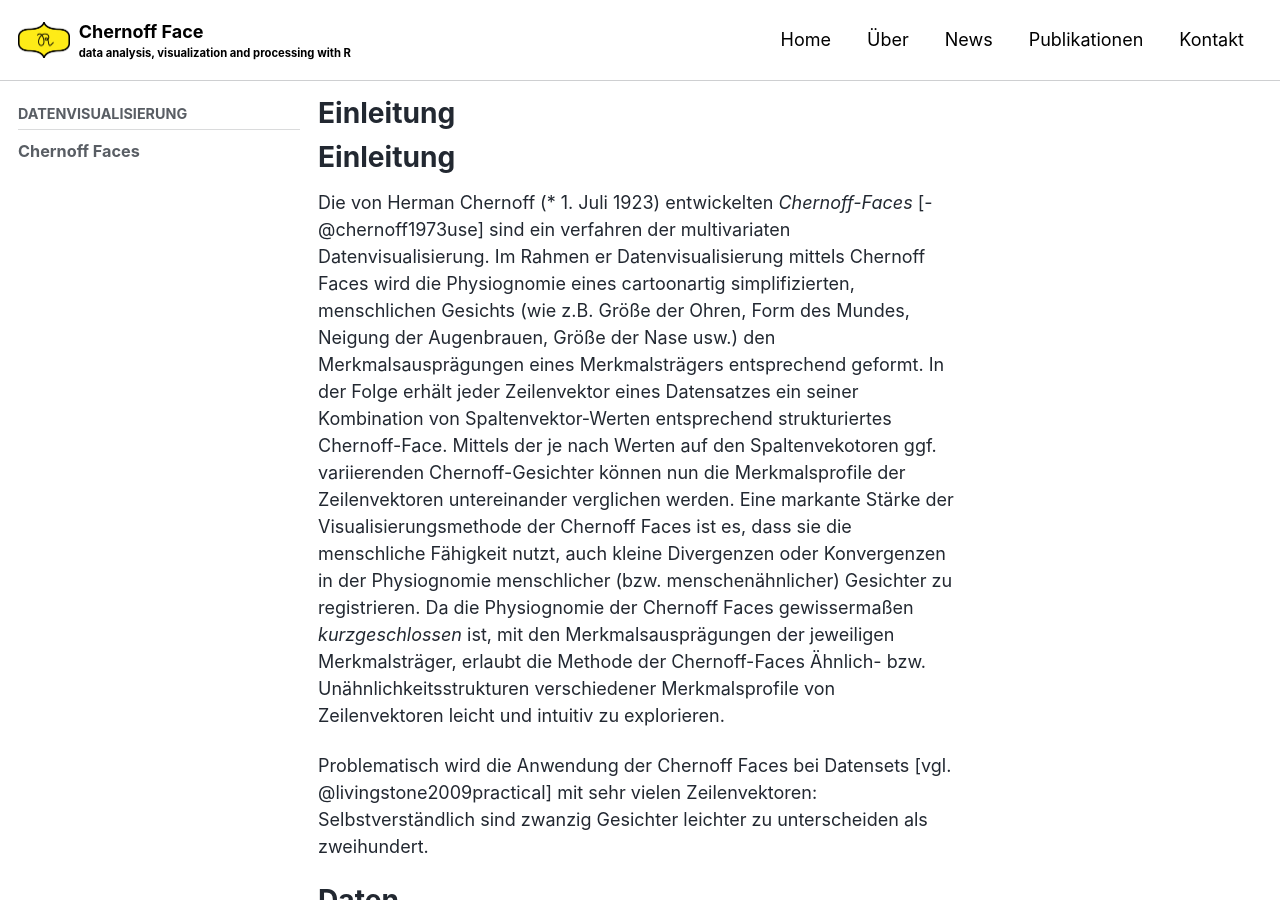
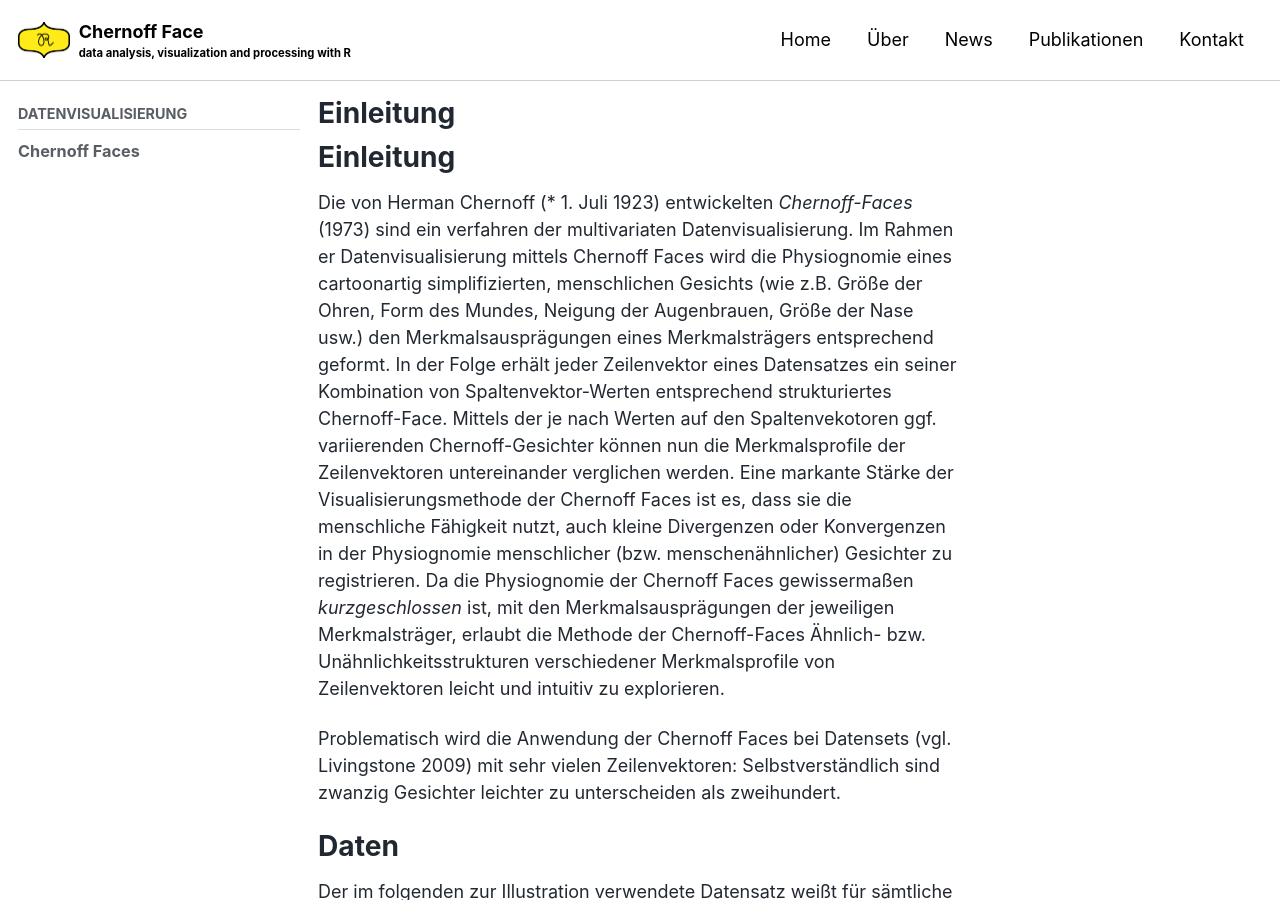
Before and after one commit to MalteHueckstaedt/Chernoff_Face, a Jekyll site: the page built from _pages/Chernoff.md, in a window 1280 px wide and 900 px high. Built offline with Jekyll 4.4.1, drawn with Linux system fonts in a browser that asks for light colours; cached includes are drawn as plain includes; nearby versions of some CDN libraries; our own code applies the rules of GitHub Pages for plain Markdown files; some of the changed text lies outside the part shown.

Commit message:
change to standard md

````diff
--- a/_pages/Chernoff.md
+++ b/_pages/Chernoff.md
@@ -2,30 +2,28 @@
 ==========
 
 Die von Herman Chernoff (\* 1. Juli 1923) entwickelten *Chernoff-Faces*
-[-@chernoff1973use] sind ein verfahren der multivariaten
-Datenvisualisierung. Im Rahmen er Datenvisualisierung mittels Chernoff
-Faces wird die Physiognomie eines cartoonartig simplifizierten,
-menschlichen Gesichts (wie z.B. Größe der Ohren, Form des Mundes,
-Neigung der Augenbrauen, Größe der Nase usw.) den Merkmalsausprägungen
-eines Merkmalsträgers entsprechend geformt. In der Folge erhält jeder
-Zeilenvektor eines Datensatzes ein seiner Kombination von
-Spaltenvektor-Werten entsprechend strukturiertes Chernoff-Face. Mittels
-der je nach Werten auf den Spaltenvekotoren ggf. variierenden
-Chernoff-Gesichter können nun die Merkmalsprofile der Zeilenvektoren
-untereinander verglichen werden. Eine markante Stärke der
-Visualisierungsmethode der Chernoff Faces ist es, dass sie die
-menschliche Fähigkeit nutzt, auch kleine Divergenzen oder Konvergenzen
-in der Physiognomie menschlicher (bzw. menschenähnlicher) Gesichter zu
-registrieren. Da die Physiognomie der Chernoff Faces gewissermaßen
-*kurzgeschlossen* ist, mit den Merkmalsausprägungen der jeweiligen
-Merkmalsträger, erlaubt die Methode der Chernoff-Faces Ähnlich- bzw.
-Unähnlichkeitsstrukturen verschiedener Merkmalsprofile von
+(1973) sind ein verfahren der multivariaten Datenvisualisierung. Im
+Rahmen er Datenvisualisierung mittels Chernoff Faces wird die
+Physiognomie eines cartoonartig simplifizierten, menschlichen Gesichts
+(wie z.B. Größe der Ohren, Form des Mundes, Neigung der Augenbrauen,
+Größe der Nase usw.) den Merkmalsausprägungen eines Merkmalsträgers
+entsprechend geformt. In der Folge erhält jeder Zeilenvektor eines
+Datensatzes ein seiner Kombination von Spaltenvektor-Werten entsprechend
+strukturiertes Chernoff-Face. Mittels der je nach Werten auf den
+Spaltenvekotoren ggf. variierenden Chernoff-Gesichter können nun die
+Merkmalsprofile der Zeilenvektoren untereinander verglichen werden. Eine
+markante Stärke der Visualisierungsmethode der Chernoff Faces ist es,
+dass sie die menschliche Fähigkeit nutzt, auch kleine Divergenzen oder
+Konvergenzen in der Physiognomie menschlicher (bzw. menschenähnlicher)
+Gesichter zu registrieren. Da die Physiognomie der Chernoff Faces
+gewissermaßen *kurzgeschlossen* ist, mit den Merkmalsausprägungen der
+jeweiligen Merkmalsträger, erlaubt die Methode der Chernoff-Faces
+Ähnlich- bzw. Unähnlichkeitsstrukturen verschiedener Merkmalsprofile von
 Zeilenvektoren leicht und intuitiv zu explorieren.
 
-Problematisch wird die Anwendung der Chernoff Faces bei Datensets [vgl.
-@livingstone2009practical] mit sehr vielen Zeilenvektoren:
-Selbstverständlich sind zwanzig Gesichter leichter zu unterscheiden als
-zweihundert.
+Problematisch wird die Anwendung der Chernoff Faces bei Datensets (vgl.
+Livingstone 2009) mit sehr vielen Zeilenvektoren: Selbstverständlich
+sind zwanzig Gesichter leichter zu unterscheiden als zweihundert.
 
 Daten
 =====
@@ -58,15 +56,13 @@
 =================
 
 In einem ersten Schritt wird für die Datenaufbereitung mittels der
-*tidyverse*-Pakete [@tidyverse2017] der oben beschriebene Datensatz in
-die Arbeitsumgebung geladen. Dies erfolgt hier mit der Funktion
-`read_excel()` des Paketes *readxl* [@readxl2019].
+*tidyverse*-Pakete (Wickham 2017) der oben beschriebene Datensatz in die
+Arbeitsumgebung geladen. Dies erfolgt hier mit der Funktion
+`read_excel()` des Paketes *readxl* (Wickham and Bryan 2019).
 
-``` {.r}
-# Lade Datensatz
-library(readxl)
-df <- read_excel("Fine_Artfacts_Kunsthochschulen.xlsx")
-```
+    # Lade Datensatz
+    library(readxl)
+    df <- read_excel("Fine_Artfacts_Kunsthochschulen.xlsx")
 
 Im Rahmen der Datenerhebung der Rankingpositionen war für so gut wie
 alle Professor\_innen eine globale Rankingposition einfach zu ermitteln.
@@ -77,9 +73,7 @@
 Nationalität ein neuer Spaltenvektor erzeugt, der die jeweilige,
 nationale Rankingposition enthält:
 
-``` {.r}
-head(df[,14:36])
-```
+    head(df[,14:36])
 
     ## # A tibble: 6 x 23
     ##   Rank_Germany Rank_USA Rank_France Rank_Netherlands Rank_Austria
@@ -102,28 +96,24 @@
 einzigen Vektor zusammengefügt werden, der den Namen `Rank_Natio` tragen
 soll:
 
-``` {.r}
-#Setzt NA auf "" und füge Spalten zusammen
-library(tidyverse)
-df <- df %>% replace(., is.na(.), "") %>% unite("Rank_Natio", c(14:36))
+    #Setzt NA auf "" und füge Spalten zusammen
+    library(tidyverse)
+    df <- df %>% replace(., is.na(.), "") %>% unite("Rank_Natio", c(14:36))
 
-# Entferne Unterstrich, die durch die unite_Funktion verusacht wurden.
-df$Rank_Natio <- str_replace_all(df$Rank_Natio, "(_+)", "") #verwandele "_" (oder mehr) in ""
+    # Entferne Unterstrich, die durch die unite_Funktion verusacht wurden.
+    df$Rank_Natio <- str_replace_all(df$Rank_Natio, "(_+)", "") #verwandele "_" (oder mehr) in ""
 
-#ersetze leere String-Zellen durch NA Data-Frame-weit
-df <- mutate_all(df, funs(na_if(.,"")))
-```
+    #ersetze leere String-Zellen durch NA Data-Frame-weit
+    df <- mutate_all(df, funs(na_if(.,"")))
 
 Des Weiteren wurden die Ranking-Variablen als String-Variablen in die
 Arbeitsumgebung geladen, der einfachheit halber werden diese einzeln in
 numerische Variablen umgewandelt:
 
-``` {.r}
-#colnames(df)
-df$Rank_Global <- as.numeric(df$Rank_Global)
-df$Rank_Natio <- as.numeric(df$Rank_Natio)
-df$Kunsthochschule <- as.factor(df$Kunsthochschule)
-```
+    #colnames(df)
+    df$Rank_Global <- as.numeric(df$Rank_Global)
+    df$Rank_Natio <- as.numeric(df$Rank_Natio)
+    df$Kunsthochschule <- as.factor(df$Kunsthochschule)
 
 Im folgenden werden nun aggregierte Variablen auf Kunsthochschulebene
 erzeugt. Dieses sind, wie oben bereits beschrieben:
@@ -136,35 +126,35 @@
 4.  Anzahl weiblicher Professor\_innen pro Kunsthochschule
 5.  Anzahl männlicher Professor\_innen pro Kunsthochschule
 
-``` {.r}
-# Erzeuge aggregierte Variablen auf KH-Ebene
+<!-- -->
 
-# Ranking Durchschnittwerte pro Kunsthochschule
-Rank <- df %>% group_by(Kunsthochschule) %>% mutate(Mean_Nat_Rank= mean(Rank_Natio,na.rm = T)) %>% mutate(Mean_Global_Rank = mean(Rank_Global, na.rm = T)) %>%
-  summarize(Sum_Nat = round(mean(Mean_Nat_Rank),2), Sum_Glob = round(mean(Mean_Global_Rank),2))
+    # Erzeuge aggregierte Variablen auf KH-Ebene
 
-#Anzahl Professoren pro Kunsthochschule
-Profs <- df %>% group_by(Kunsthochschule) %>% summarise (n_Profs = n())
+    # Ranking Durchschnittwerte pro Kunsthochschule
+    Rank <- df %>% group_by(Kunsthochschule) %>% mutate(Mean_Nat_Rank= mean(Rank_Natio,na.rm = T)) %>% mutate(Mean_Global_Rank = mean(Rank_Global, na.rm = T)) %>%
+      summarize(Sum_Nat = round(mean(Mean_Nat_Rank),2), Sum_Glob = round(mean(Mean_Global_Rank),2))
 
-# Anzahl geschlecht pro Kunsthochschule
-Gender <- df %>% group_by(Kunsthochschule) %>%
-  summarise(n_Frau = sum(Gender == "F"), n_Mann = sum(Gender == "M"))
+    #Anzahl Professoren pro Kunsthochschule
+    Profs <- df %>% group_by(Kunsthochschule) %>% summarise (n_Profs = n())
 
-# Mean_Alter pro Kunsthochschule
-df$Alter <- as.numeric(df$Alter)
-df$Alter <- 2019-df$Alter
+    # Anzahl geschlecht pro Kunsthochschule
+    Gender <- df %>% group_by(Kunsthochschule) %>%
+      summarise(n_Frau = sum(Gender == "F"), n_Mann = sum(Gender == "M"))
 
-Alter <- df %>% group_by(Kunsthochschule) %>% mutate(Mean_Alter= mean(Alter,na.rm = T))  %>%
-  summarize(Mean_Alter_Sum = round(mean(Mean_Alter),2))
+    # Mean_Alter pro Kunsthochschule
+    df$Alter <- as.numeric(df$Alter)
+    df$Alter <- 2019-df$Alter
 
-# Datenzusammenführung:
-df1 <- merge(Rank,Profs, by="Kunsthochschule")
-df2 <- merge(df1,Gender, by="Kunsthochschule")
-ArtFac <- merge(df2,Alter, by="Kunsthochschule")
+    Alter <- df %>% group_by(Kunsthochschule) %>% mutate(Mean_Alter= mean(Alter,na.rm = T))  %>%
+      summarize(Mean_Alter_Sum = round(mean(Mean_Alter),2))
 
-# entferne alle Dataframes außer ArtFac + df
-rm(list=setdiff(ls(), c("ArtFac", "df")))
-```
+    # Datenzusammenführung:
+    df1 <- merge(Rank,Profs, by="Kunsthochschule")
+    df2 <- merge(df1,Gender, by="Kunsthochschule")
+    ArtFac <- merge(df2,Alter, by="Kunsthochschule")
+
+    # entferne alle Dataframes außer ArtFac + df
+    rm(list=setdiff(ls(), c("ArtFac", "df")))
 
 Schließlich werden alle Zeilen aus dem Dataframe gefiltert, die einen
 oder mehrere Missings auf den Spaltenvektoren aufweisen. Darüberhinaus
@@ -172,47 +162,43 @@
 übersichtlich zu gestallten, die Namen der Kunsthochschulen durch
 Acronyme ersetzt und als `rownames` spezifiziert.
 
-``` {.r}
-# colnames(ArtFac)
-# filtere NA-Zeile raus
-ArtFac <- ArtFac %>%  filter(!is.na(Sum_Nat))
+    # colnames(ArtFac)
+    # filtere NA-Zeile raus
+    ArtFac <- ArtFac %>%  filter(!is.na(Sum_Nat))
 
-# Columns in Rownames
-ArtFac <- ArtFac %>% remove_rownames %>% column_to_rownames(var="Kunsthochschule")
+    # Columns in Rownames
+    ArtFac <- ArtFac %>% remove_rownames %>% column_to_rownames(var="Kunsthochschule")
 
-#rownames(ArtFac)
-# ändere Namen der KHs um Faces Plot Übersichtlicher zu gestallten
-rownames(ArtFac)[1]<-"AdBK M"
-rownames(ArtFac)[2]<-"BU WE"
-rownames(ArtFac)[3]<-"KH HAL"
-rownames(ArtFac)[4]<-"HBK BS"
-rownames(ArtFac)[5]<-"HfBK DD"
-rownames(ArtFac)[6]<-"HfBK HH"
-rownames(ArtFac)[7]<-"HFK HB"
-rownames(ArtFac)[8]<-"HdBK SB"
-rownames(ArtFac)[9]<-"HfG OF"
-rownames(ArtFac)[10]<-"KA D"
+    #rownames(ArtFac)
+    # ändere Namen der KHs um Faces Plot Übersichtlicher zu gestallten
+    rownames(ArtFac)[1]<-"AdBK M"
+    rownames(ArtFac)[2]<-"BU WE"
+    rownames(ArtFac)[3]<-"KH HAL"
+    rownames(ArtFac)[4]<-"HBK BS"
+    rownames(ArtFac)[5]<-"HfBK DD"
+    rownames(ArtFac)[6]<-"HfBK HH"
+    rownames(ArtFac)[7]<-"HFK HB"
+    rownames(ArtFac)[8]<-"HdBK SB"
+    rownames(ArtFac)[9]<-"HfG OF"
+    rownames(ArtFac)[10]<-"KA D"
 
-rownames(ArtFac)[11]<-"KA MS"
-rownames(ArtFac)[12]<-"KHB B"
-rownames(ArtFac)[13]<-"KfM K"
-rownames(ArtFac)[14]<-"KH KS"
-rownames(ArtFac)[15]<-"KH KI"
-rownames(ArtFac)[16]<-"KH L"
-rownames(ArtFac)[17]<-"KH MZ"
-rownames(ArtFac)[18]<-"KH N"
-rownames(ArtFac)[19]<-"AdK KA"
-rownames(ArtFac)[20]<-"AdK S"
-rownames(ArtFac)[21]<-"HfBK FaM"
-rownames(ArtFac)[22]<-"UdK Berlin"
-```
+    rownames(ArtFac)[11]<-"KA MS"
+    rownames(ArtFac)[12]<-"KHB B"
+    rownames(ArtFac)[13]<-"KfM K"
+    rownames(ArtFac)[14]<-"KH KS"
+    rownames(ArtFac)[15]<-"KH KI"
+    rownames(ArtFac)[16]<-"KH L"
+    rownames(ArtFac)[17]<-"KH MZ"
+    rownames(ArtFac)[18]<-"KH N"
+    rownames(ArtFac)[19]<-"AdK KA"
+    rownames(ArtFac)[20]<-"AdK S"
+    rownames(ArtFac)[21]<-"HfBK FaM"
+    rownames(ArtFac)[22]<-"UdK Berlin"
 
-``` {.r}
-library(aplpack)
-faces(ArtFac[1:22,],face.type=1)
-```
+    library(aplpack)
+    faces(ArtFac[1:22,],face.type=1)
 
-![](Chernoff_files/figure-markdown/unnamed-chunk-4-1.png)
+![](Chernoff_files/figure-markdown_strict/unnamed-chunk-4-1.png)
 
     ## effect of variables:
     ##  modified item       Var
@@ -232,5 +218,18 @@
     ##  "width of ear    "  "Sum_Glob"
     ##  "height of ear   "  "n_Profs"
 
-Literatur {#literatur .unnumbered}
+Literatur
 =========
+
+Chernoff, Herman. 1973. “The Use of Faces to Represent Points in
+K-Dimensional Space Graphically.” *Journal of the American Statistical
+Association* 68 (342): 361–68.
+
+Livingstone, David. 2009. *A Practical Guide to Scientific Data
+Analysis*. Vol. 341. Wiley Online Library.
+
+Wickham, Hadley. 2017. *Tidyverse: Easily Install and Load the
+’Tidyverse’*. <https://CRAN.R-project.org/package=tidyverse>.
+
+Wickham, Hadley, and Jennifer Bryan. 2019. *Readxl: Read Excel Files*.
+<https://CRAN.R-project.org/package=readxl>.
````
Also changed, not shown: _pages/Chernoff_files/figure-markdown_strict/unnamed-chunk-4-1.png (added).
